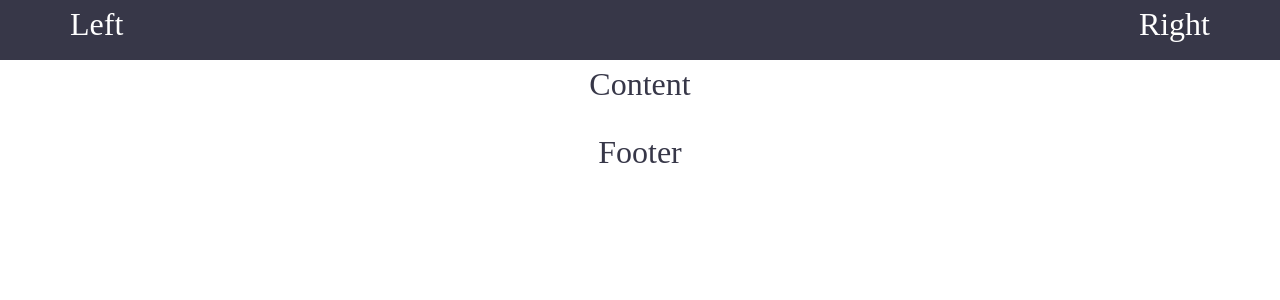
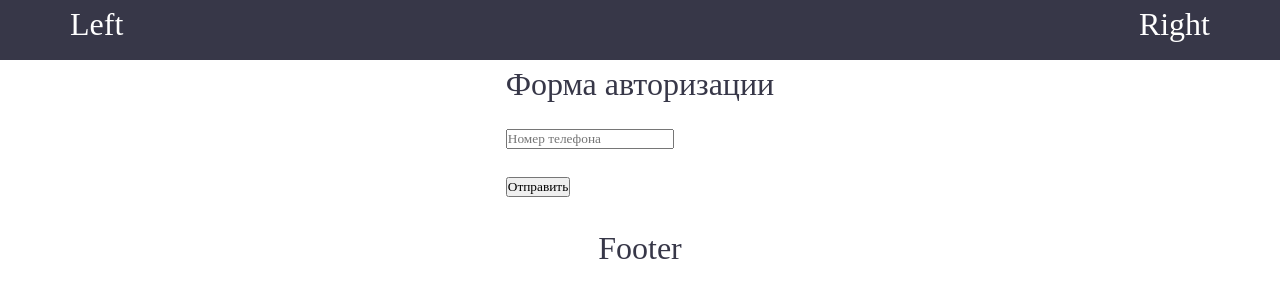
Before and after one commit to MountainMaximus/quick-search, a React (Create React App) app: page / in a window 1280 px wide. Shown: the top 300 px of the page. Built offline with nearby package versions, Linux system fonts and the light colour scheme; the HTML template or start-up script is replaced by a standard one.

Commit message:
add page with form

```diff
--- a/src/App.tsx
+++ b/src/App.tsx
@@ -2,12 +2,14 @@ import { Routes, Route } from "react-router-dom";
 import React from "react";
 import { Wrapper } from "./layout/Wrapper";
 import { HomePage } from "./pages/HomePage";
+import { LoginPage } from "./pages/LoginPage";
 
 function App() {
   return (
     <Routes>
       <Route path="/" element={<Wrapper />}>
-        <Route path="/" element={<HomePage />} />
+        <Route path="/" element={<LoginPage />} />
+        <Route path="/content" element={<HomePage />} />
       </Route>
     </Routes>
   );
--- /dev/null
+++ b/src/components/PhoneForm/index.tsx
@@ -0,0 +1,66 @@
+import React from "react";
+import { useNavigate } from "react-router-dom";
+import styles from "./PhoneForm.module.scss";
+
+export const PhoneForm: React.FC = () => {
+  const [phone, setPhone] = React.useState("");
+  const [validationMassage, setValidationMassage] = React.useState<
+    string | null
+  >(null);
+  const navigate = useNavigate();
+  const phoneValidation = (data: string) => {
+    let phone = data.match(/\d+/g)?.join("");
+    if (phone)
+      if (phone[0] === "8") phone = phone.replace("8", "7");
+      else if (phone[0] !== "7") phone = "7" + phone;
+    if (phone?.length !== 11) {
+      setValidationMassage("Введен не корректный номер телефона");
+      return false;
+    }
+    return phone;
+  };
+  const onSubmit = (e: React.FormEvent) => {
+    e.preventDefault();
+    const data = Object.values(e.target).map((val) => val.value);
+    const validationResult = phoneValidation(data[0]);
+    if (validationResult) {
+      alert("Вы были авторизованы по номеру +" + validationResult);
+      console.log("phone:", validationResult);
+      navigate("/content");
+    }
+  };
+  const onChangePhone = (e: React.ChangeEvent<HTMLInputElement>) => {
+    setValidationMassage(null);
+    const firstDigit = e.target.value.match(/\d+/)?.[0][0];
+    console.log(Number(e.target.value.match(/\d+/)?.[0][0]));
+
+    setPhone(
+      firstDigit && firstDigit !== "7" && firstDigit !== "8"
+        ? "+7" + e.target.value
+        : e.target.value
+    );
+  };
+  return (
+    <form className={styles.form} onSubmit={onSubmit}>
+      <div className={styles.item}>
+        <div>Форма авторизации</div>
+      </div>
+      <div className={styles.item}>
+        <input
+          className={`${styles.input} ${validationMassage ? styles.error : ""}`}
+          type="text"
+          placeholder="Номер телефона"
+          required={true}
+          value={phone}
+          onChange={onChangePhone}
+        />
+        {validationMassage && (
+          <span className={styles.errorMsg}>{validationMassage}</span>
+        )}
+      </div>
+      <button type="submit" className={styles.button}>
+        Отправить
+      </button>
+    </form>
+  );
+};
--- a/src/components/index.ts
+++ b/src/components/index.ts
@@ -1,2 +1,3 @@
 export { Header } from "./Header";
 export { Footer } from "./Footer";
+export { PhoneForm } from "./PhoneForm";
--- a/src/pages/LoginPage.tsx
+++ b/src/pages/LoginPage.tsx
@@ -1,5 +1,6 @@
 import React from "react";
+import { PhoneForm } from "../components";
 
 export const LoginPage: React.FC = () => {
-  return <div>Content</div>;
+  return <PhoneForm />;
 };
```
Also changed, not shown: src/components/PhoneForm/PhoneForm.module.scss (added).
